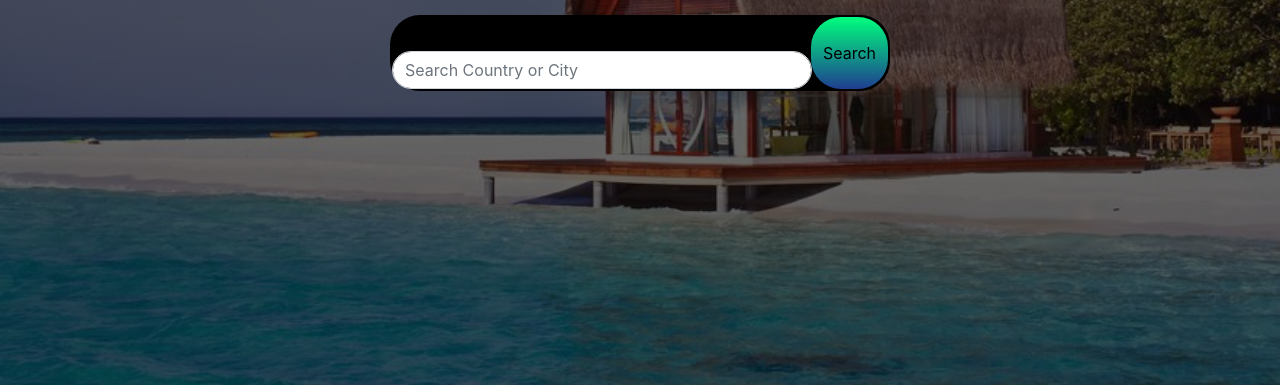
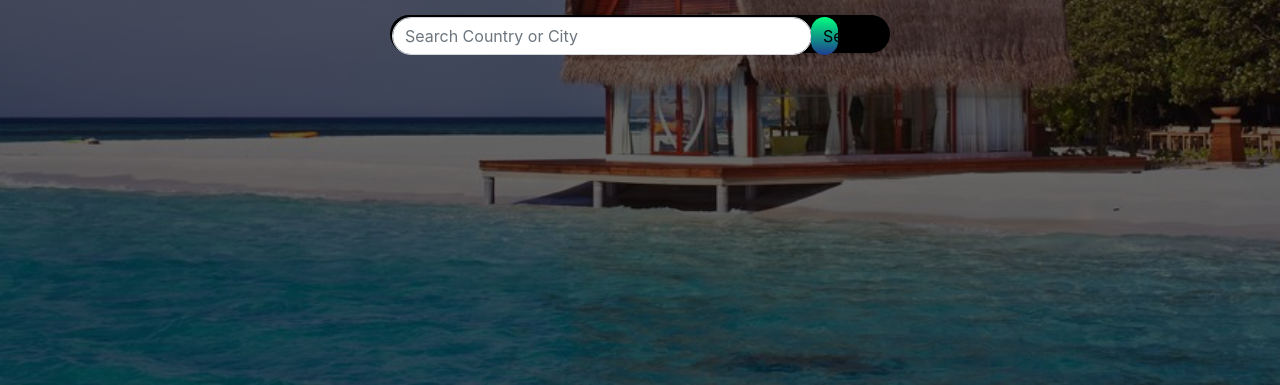
Before and after one commit to Lyzzie-Leo/DCIT-101-Static-Website, a plain HTML site: page index.html in a window 1280 px wide. Shown: the part 415-800 px from the top of the page. Drawn offline with nearby package versions, Linux system fonts and the light colour scheme.

Commit message:
Update stlye.css

```diff
--- a/stlye.css
+++ b/stlye.css
@@ -39,7 +39,7 @@ float:right
 }
 .input-group{
   width:50%;
-    height:10%;
+    height:5%;
 max-width:500px;
 border-radius: 30px;
 background:black;
@@ -53,9 +53,10 @@ padding: 2px;
     margin: auto;
     box-shadow: none!important;
     display:flex;
+    width:15%;
 }
 .input-group-text{
-width: 100%;
+width: 35%;
 background-image: linear-gradient(#00ff7e,#1f3d90);
 border: 0!important;
 color: black !important;
```
